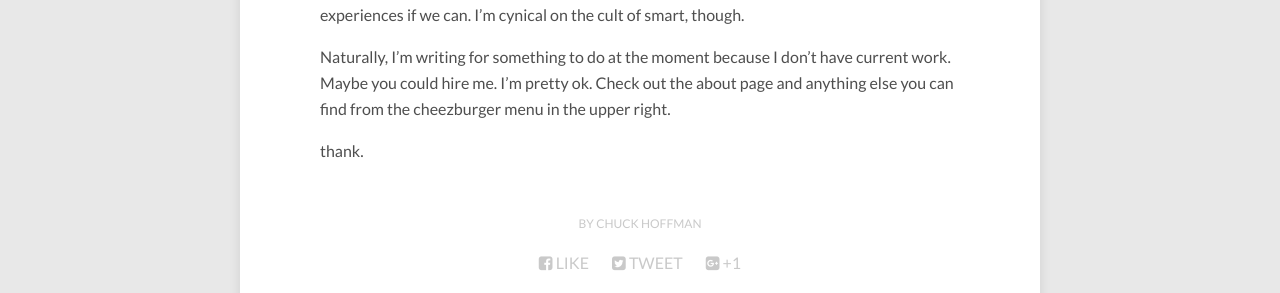
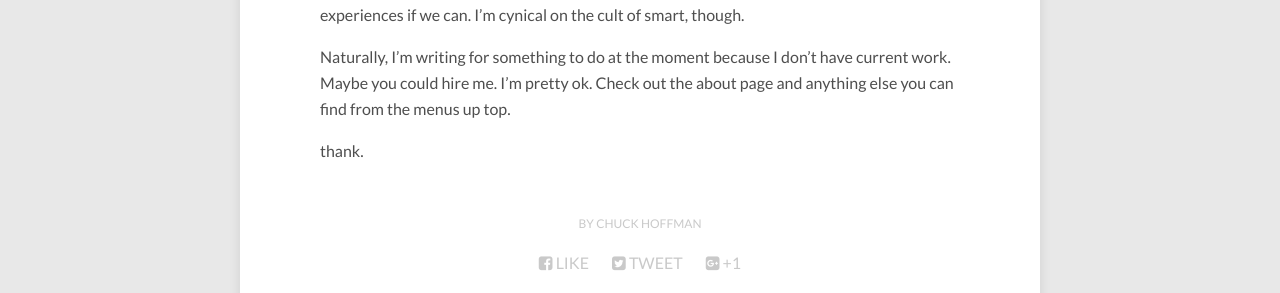
Before and after one commit to hoff2/hoff2.github.io, a Jekyll site: the page built from _posts/2020-12-05-hello-again.md, in a window 1280 px wide and 900 px high, scrolled down 555 px. Shown: the part 213-506 px from the top of the window. Built offline with Jekyll 4.4.1, drawn with Linux system fonts in a browser that asks for light colours; nearby versions of some CDN libraries; comment, search, counter and statistics services are not loaded.

Commit message:
ok not really a burger

```diff
--- a/_posts/2020-12-05-hello-again.md
+++ b/_posts/2020-12-05-hello-again.md
@@ -9,6 +9,6 @@ Once upon a time I blogged a lot. Then I kind of got over myself. I have strong
 
 I'm a software developer in Iowa. I'm about agile and TDD and pairing and collaboration and collective learning and stuff. I'm less about specific like, frameworks or programming languages or platforms or "tech stacks". A lot of underlying ideas are repeated and refined over the years in successive products and you start to kind of automatically pattern-match new ones as they crop up. Or at least I do. I'm not sure everyone has this experience. Learning builds upon previous learning in a network model though so the potential connections grow at a higher order than the number of concepts they might connect. Humans are pattern matching machines and we kind of prime ourselves for these experiences if we can. I'm cynical on the cult of smart, though.
 
-Naturally, I'm writing for something to do at the moment because I don't have current work. Maybe you could hire me. I'm pretty ok. Check out the about page and anything else you can find from the cheezburger menu in the upper right.
+Naturally, I'm writing for something to do at the moment because I don't have current work. Maybe you could hire me. I'm pretty ok. Check out the about page and anything else you can find from the menus up top.
 
 thank.
```
